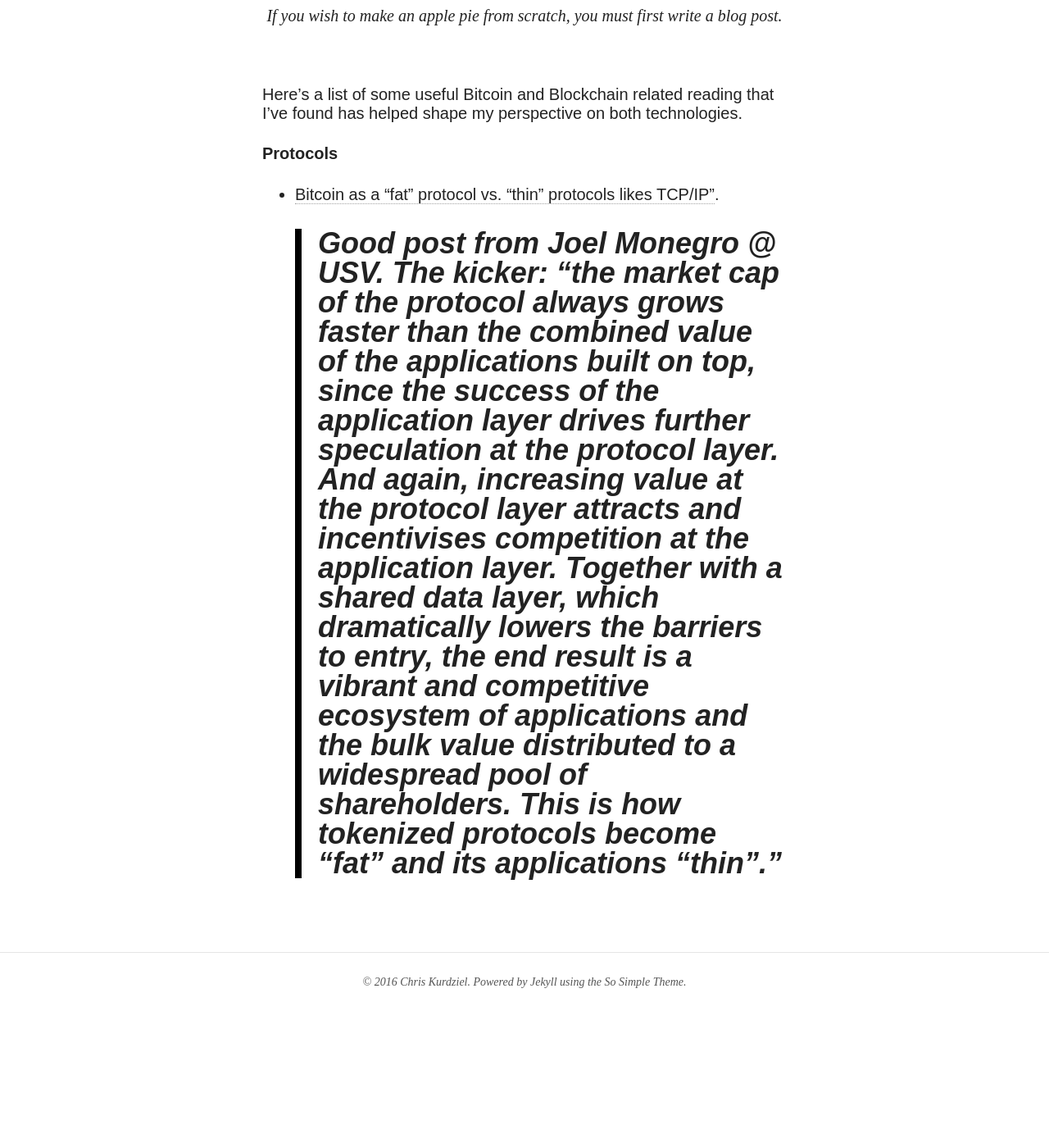
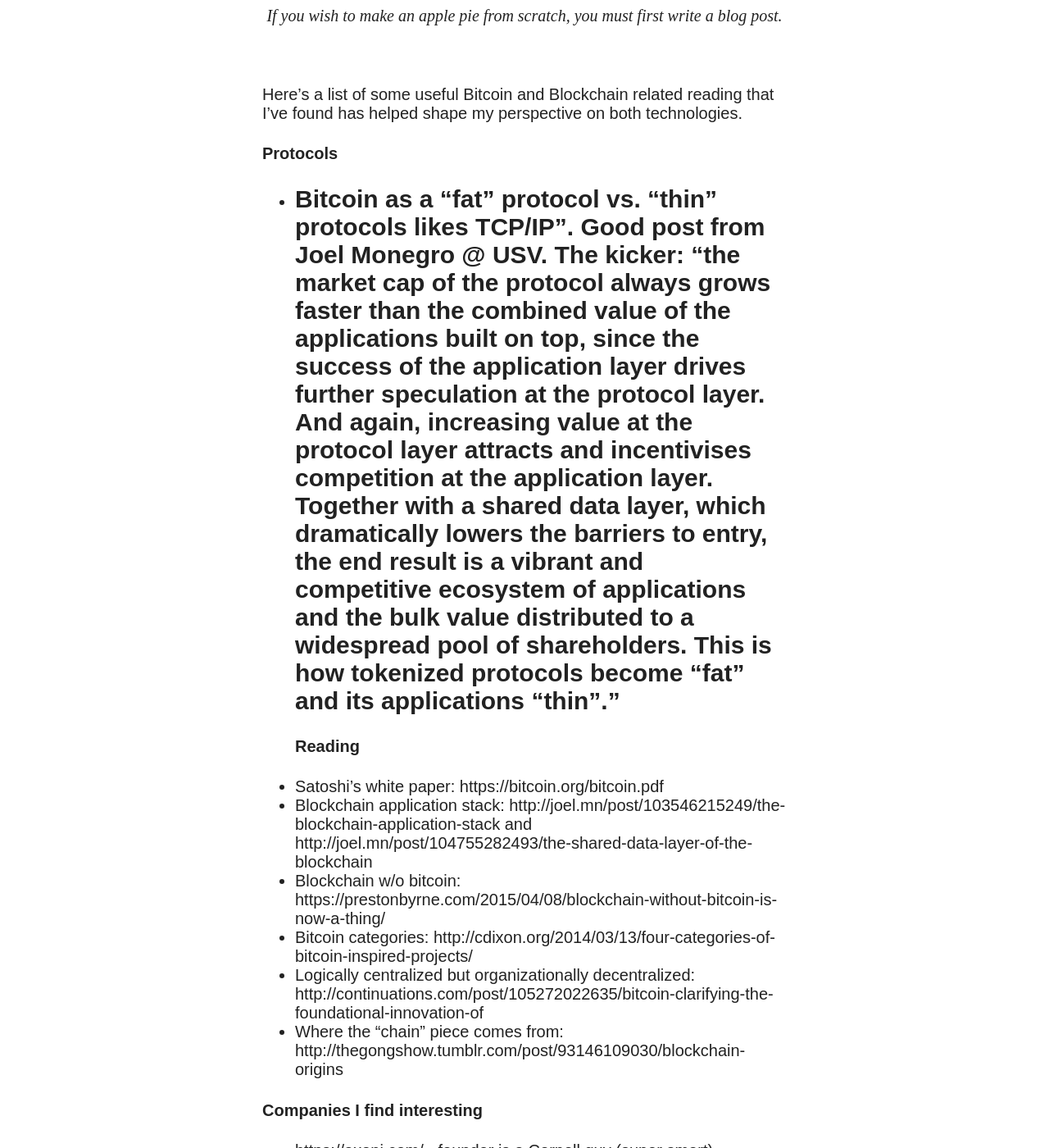
Before and after one commit to ckurdziel/ckurdziel.github.com, a Jekyll site: the page built from bitcoin.md, in a window 1280 px wide and 1400 px high, scrolled down 364 px. Shown: the whole window at 82% size. Built offline with Jekyll 4.4.1, drawn with Linux system fonts in a browser that asks for light colours; nearby versions of some CDN libraries; before the commit the page ends 1672 px from its top, so only the background shows below that; some of the changed text lies outside the part shown.

Commit message:
More updates to reading & bitcoin

```diff
--- a/bitcoin.md
+++ b/bitcoin.md
@@ -8,6 +8,33 @@ permalink: /bitcoin/
 Here's a list of some useful Bitcoin and Blockchain related reading that I've found has helped shape my perspective on both technologies.
 
 #### Protocols
-- [Bitcoin as a "fat" protocol vs. "thin" protocols likes TCP/IP"](https://www.usv.com/blog/fat-protocols).
-> Good post from Joel Monegro @ USV. The kicker: "the market cap of the protocol always grows faster than the combined value of the applications built on top, since the success of the application layer drives further speculation at the protocol layer. And again, increasing value at the protocol layer attracts and incentivises competition at the application layer. Together with a shared data layer, which dramatically lowers the barriers to entry, the end result is a vibrant and competitive ecosystem of applications and the bulk value distributed to a widespread pool of shareholders. This is how tokenized protocols become “fat” and its applications “thin”."
+- [Bitcoin as a "fat" protocol vs. "thin" protocols likes TCP/IP"](https://www.usv.com/blog/fat-protocols). Good post from Joel Monegro @ USV. The kicker: "the market cap of the protocol always grows faster than the combined value of the applications built on top, since the success of the application layer drives further speculation at the protocol layer. And again, increasing value at the protocol layer attracts and incentivises competition at the application layer. Together with a shared data layer, which dramatically lowers the barriers to entry, the end result is a vibrant and competitive ecosystem of applications and the bulk value distributed to a widespread pool of shareholders. This is how tokenized protocols become “fat” and its applications “thin”."
 -
+#### Reading
+- Satoshi's white paper: https://bitcoin.org/bitcoin.pdf
+- Blockchain application stack: http://joel.mn/post/103546215249/the-blockchain-application-stack and http://joel.mn/post/104755282493/the-shared-data-layer-of-the-blockchain
+- Blockchain w/o bitcoin: https://prestonbyrne.com/2015/04/08/blockchain-without-bitcoin-is-now-a-thing/
+- Bitcoin categories: http://cdixon.org/2014/03/13/four-categories-of-bitcoin-inspired-projects/
+- Logically centralized but organizationally decentralized: http://continuations.com/post/105272022635/bitcoin-clarifying-the-foundational-innovation-of
+- Where the "chain" piece comes from: http://thegongshow.tumblr.com/post/93146109030/blockchain-origins
+
+#### Companies I find interesting
+ - https://axoni.com/ - founder is a Cornell guy (super smart)
+ - Blockstack (blockchain infrastructure to build web apps with)
+ - Mediachain (media attribution and metadata via the blockchain)
+ - [Steemit](https://steemit.com/) - reddit but powered by the blockchain
+
+#### Interesting Moments In the History of BitCoin
+
+- On the block size debate & infrastructure:
+- On lightning networks:
+- On sidechains:
+  - https://techcrunch.com/2014/04/19/bitcoin-2-0-unleash-the-sidechains/
+- On bitcoin governance issues:
+
+
+#### People To Follow & Place to Chat
+- Albert Wegner - Albert is a big fan of decentralization and all things that come with it. He looks at the blockchain/bitcoin through the lens of an investor but also someone who is intimately aware of the power of networked technology.
+- Bitcoin Subreddit
+- Medichain slack group
+- Blockstack slack group
```
Also changed, not shown: reading.md (+2 -2 lines).
